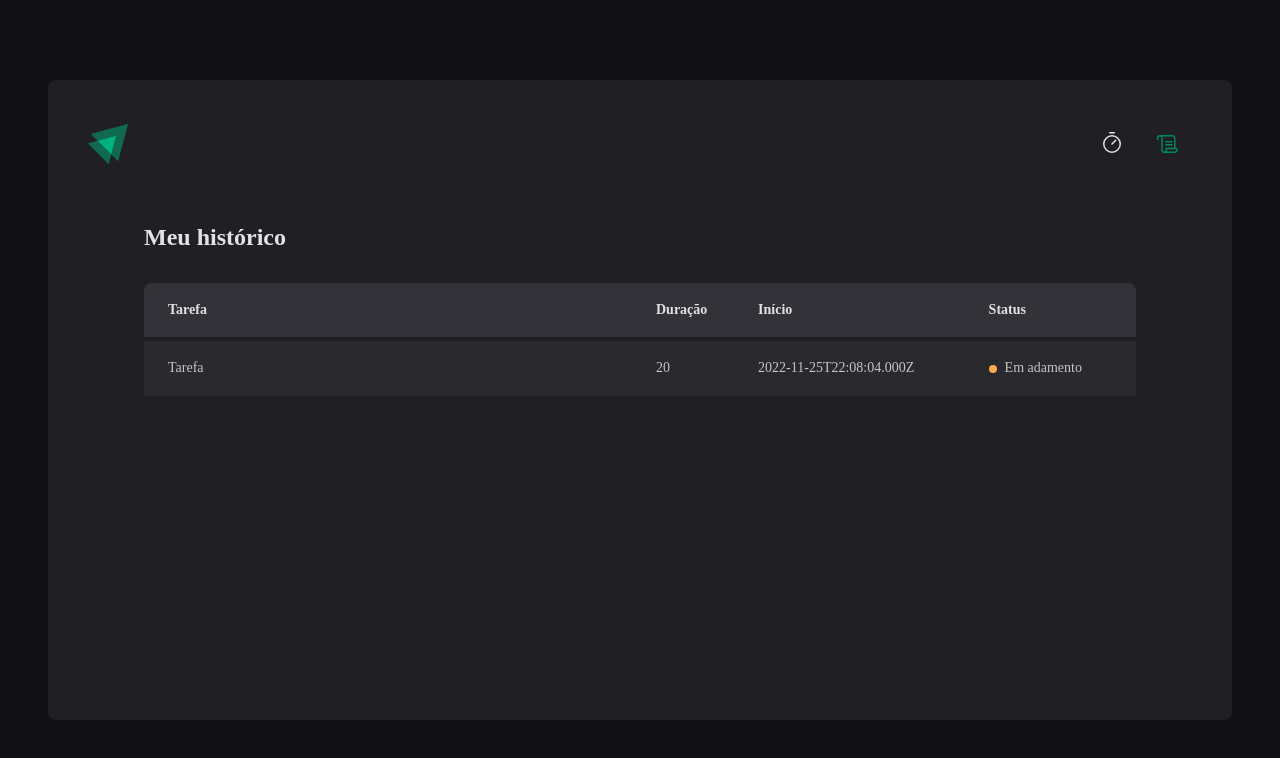
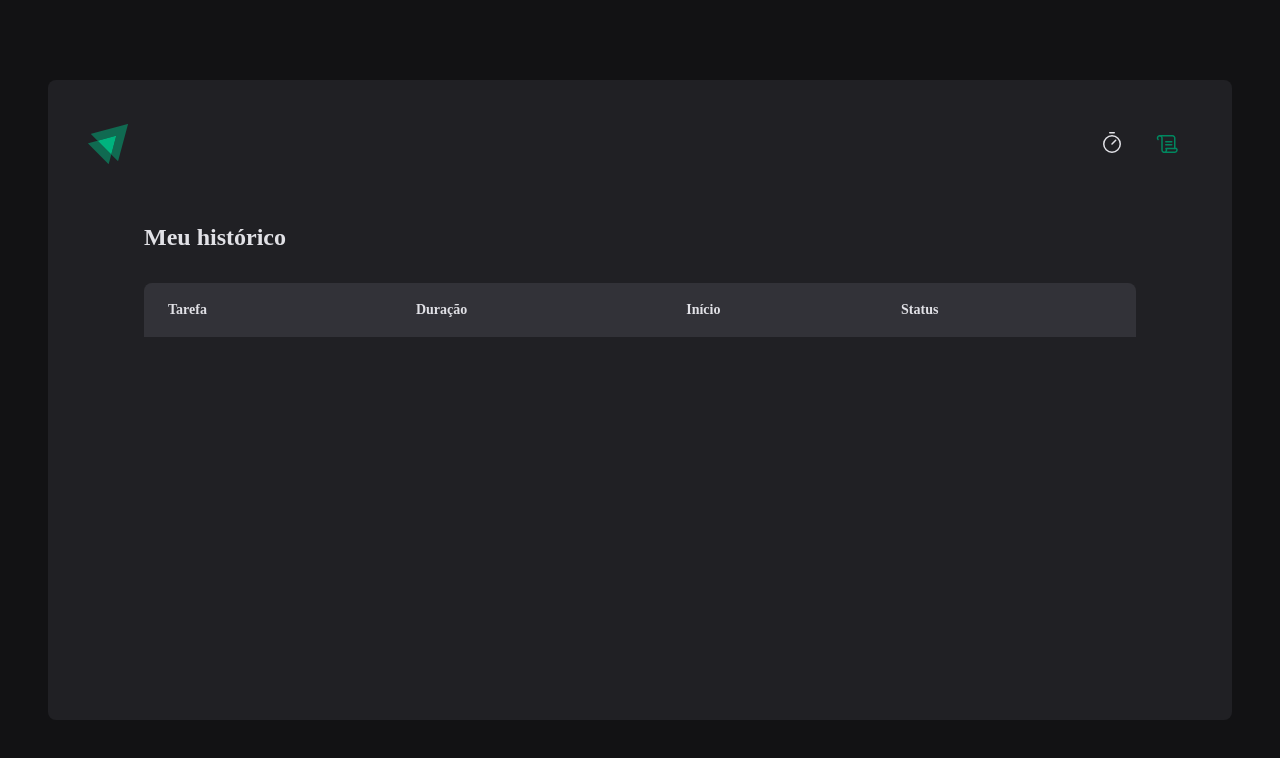
Before and after one commit to natasha-m-oliveira/ignite-timer, a React (Vite) app: page /history in a window 1280 px wide. Shown: the top 758 px of the page. Built offline with nearby package versions, Linux system fonts and the light colour scheme.

Commit message:
feat: create history list

```diff
--- a/src/App.tsx
+++ b/src/App.tsx
@@ -3,12 +3,15 @@ import { BrowserRouter } from 'react-router-dom'
 import { Router } from './Router'
 import { GlobalStyled } from './styles/global'
 import { defaultTheme } from './styles/themes/default'
+import { CyclesContextProvider } from './contexts/CyclesContext'
 
 export function App() {
   return (
     <ThemeProvider theme={defaultTheme}>
       <BrowserRouter>
-        <Router />
+        <CyclesContextProvider>
+          <Router />
+        </CyclesContextProvider>
       </BrowserRouter>
 
       <GlobalStyled />
--- a/src/components/Table/index.tsx
+++ b/src/components/Table/index.tsx
@@ -1,4 +1,3 @@
-/* eslint-disable react/jsx-key */
 import { useTable } from 'react-table'
 
 import { TableContainer } from './styles'
@@ -25,22 +24,43 @@ export function Table({ columns, data }: TableProps) {
     <TableContainer>
       <table {...getTableProps()}>
         <thead>
-          {headerGroups.map((headerGroup) => (
-            <tr {...headerGroup.getHeaderGroupProps()}>
-              {headerGroup.headers.map((column) => (
-                <th {...column.getHeaderProps()}>{column.render('Header')}</th>
-              ))}
-            </tr>
-          ))}
+          {headerGroups.map((headerGroup) => {
+            const { key, ...restHeaderGroupProps } =
+              headerGroup.getHeaderGroupProps()
+
+            return (
+              <tr key={key} {...restHeaderGroupProps}>
+                {headerGroup.headers.map((column) => {
+                  const { key, ...resetColumnProps } = column.getHeaderProps()
+
+                  return (
+                    <th key={key} {...resetColumnProps}>
+                      {column.render('Header')}
+                    </th>
+                  )
+                })}
+              </tr>
+            )
+          })}
         </thead>
+
         <tbody {...getTableBodyProps()}>
-          {rows.map((row, i) => {
+          {rows.map((row) => {
             prepareRow(row)
+
+            const { key, ...restRowProps } = row.getRowProps()
+
             return (
-              <tr {...row.getRowProps()} className="border-b border-gray-600">
+              <tr
+                key={key}
+                {...restRowProps}
+                className="border-b border-gray-600"
+              >
                 {row.cells.map((cell) => {
+                  const { key, ...restCelProps } = cell.getCellProps()
+
                   return (
-                    <td {...cell.getCellProps()} className="py-4 px-3">
+                    <td key={key} {...restCelProps} className="py-4 px-3">
                       {cell.render('Cell')}
                     </td>
                   )
--- /dev/null
+++ b/src/contexts/CyclesContext.tsx
@@ -0,0 +1,101 @@
+import { createContext, ReactNode, useState } from 'react'
+
+interface CreateCycleData {
+  task: string
+  minutesAmount: number
+}
+
+export interface Cycle {
+  id: string
+  task: string
+  minutesAmount: number
+  startDate: Date
+  interruptedDate?: Date
+  finishedDate?: Date
+}
+
+interface CyclesContextType {
+  cycles: Cycle[]
+  activeCycle: Cycle | undefined
+  activeCycleId: string | null
+  markCurrentCycleAsFinished: () => void
+  amountSecondsPassed: number
+  setSecondsPassed: (seconds: number) => void
+  createNewCycle: (data: CreateCycleData) => void
+  interruptCurrentCycle: () => void
+}
+
+export const CyclesContext = createContext({} as CyclesContextType)
+
+interface CyclesContextProviderProps {
+  children: ReactNode
+}
+
+export function CyclesContextProvider({
+  children,
+}: CyclesContextProviderProps) {
+  const [cycles, setCycles] = useState<Cycle[]>([])
+  const [activeCycleId, setActiveCycleId] = useState<string | null>(null)
+  const [amountSecondsPassed, setAmountSecondsPassed] = useState(0)
+
+  function setSecondsPassed(seconds: number) {
+    setAmountSecondsPassed(seconds)
+  }
+
+  function markCurrentCycleAsFinished() {
+    setCycles((state) =>
+      state.map((cycle) => {
+        if (cycle.id === activeCycleId) {
+          return { ...cycle, interruptedDate: new Date() }
+        }
+        return cycle
+      }),
+    )
+    setActiveCycleId(null)
+  }
+
+  function createNewCycle(data: CreateCycleData) {
+    const id = String(new Date().getTime())
+    const newCycle: Cycle = {
+      id,
+      task: data.task,
+      minutesAmount: data.minutesAmount,
+      startDate: new Date(),
+    }
+
+    setCycles((state) => [...state, newCycle])
+    setActiveCycleId(id)
+    setAmountSecondsPassed(0)
+  }
+
+  function interruptCurrentCycle() {
+    setCycles((state) =>
+      state.map((cycle) => {
+        if (cycle.id === activeCycleId) {
+          return { ...cycle, interruptedDate: new Date() }
+        }
+        return cycle
+      }),
+    )
+
+    setActiveCycleId(null)
+  }
+
+  const activeCycle = cycles.find((cycle) => cycle.id === activeCycleId)
+  return (
+    <CyclesContext.Provider
+      value={{
+        cycles,
+        activeCycle,
+        activeCycleId,
+        markCurrentCycleAsFinished,
+        amountSecondsPassed,
+        setSecondsPassed,
+        createNewCycle,
+        interruptCurrentCycle,
+      }}
+    >
+      {children}
+    </CyclesContext.Provider>
+  )
+}
--- a/src/pages/History/index.tsx
+++ b/src/pages/History/index.tsx
@@ -1,23 +1,18 @@
-import { useEffect, useMemo, useState } from 'react'
+import { useContext, useMemo } from 'react'
 import { Table, Cell } from '../../components/Table'
 import { Status } from '../../components/Table/styles'
+import { CyclesContext, Cycle } from '../../contexts/CyclesContext'
 import { HistoryContainer } from './styles'
 
-interface Task {
-  name: string
-  minutesAmount: number
-  createdAt: Date | string
-  status: string
-}
+export function History() {
+  const { cycles } = useContext(CyclesContext)
 
-export function History() {
-  const [items, setItems] = useState<Task[]>([])
   const columns = useMemo(
     () => [
       {
-        id: 'name',
+        id: 'task',
         Header: 'Tarefa',
-        accessor: 'name',
+        accessor: 'task',
       },
       {
         id: 'minutesAmount',
@@ -25,41 +20,35 @@ export function History() {
         accessor: 'minutesAmount',
       },
       {
-        id: 'createdAt',
+        id: 'startDate',
         Header: 'Início',
-        accessor: 'createdAt',
+        accessor: 'startDate',
+        Cell: ({ cell: { value } }: Cell<Date>) => {
+          return value.toISOString()
+        },
       },
       {
         id: 'status',
         Header: 'Status',
-        accessor: 'status',
-        Cell: ({ cell: { value } }: Cell<string>) => {
-          return <Status variant="yellow">{value}</Status>
+        accessor: '',
+        Cell: ({ row }: any) => {
+          if (row?.original?.finishedDate) {
+            return <Status variant="green">Concluído</Status>
+          }
+          if (row?.original?.interruptedDate) {
+            return <Status variant="red">Interrompido</Status>
+          }
+          return <Status variant="yellow">Em andamento</Status>
         },
       },
     ],
     [],
   )
 
-  function getTasks() {
-    setItems([
-      {
-        name: 'Tarefa',
-        minutesAmount: 20,
-        createdAt: new Date().toISOString(),
-        status: 'Em adamento',
-      },
-    ])
-  }
-
-  useEffect(() => {
-    getTasks()
-  }, [])
-
   return (
     <HistoryContainer>
       <h1>Meu histórico</h1>
-      <Table columns={columns} data={items} />
+      <Table columns={columns} data={cycles} />
     </HistoryContainer>
   )
 }
--- a/src/pages/Home/components/Countdown/index.tsx
+++ b/src/pages/Home/components/Countdown/index.tsx
@@ -1,6 +1,6 @@
+import { useContext, useEffect } from 'react'
 import { differenceInSeconds } from 'date-fns'
-import { useContext, useEffect } from 'react'
-import { CyclesContext } from '../..'
+import { CyclesContext } from '../../../../contexts/CyclesContext'
 import { CountdownContainer, Separator } from './styles'
 
 export function Countdown() {
--- a/src/pages/Home/components/NewCycleForm/index.tsx
+++ b/src/pages/Home/components/NewCycleForm/index.tsx
@@ -1,7 +1,7 @@
+import { useContext } from 'react'
+import { useFormContext } from 'react-hook-form'
 import { FormContainer, MinutesAmountInput, TaskInput } from './styles'
-import { useContext } from 'react'
-import { CyclesContext } from '../..'
-import { useFormContext } from 'react-hook-form'
+import { CyclesContext } from '../../../../contexts/CyclesContext'
 
 export function NewCycleForm() {
   const { activeCycle } = useContext(CyclesContext)
--- a/src/pages/Home/index.tsx
+++ b/src/pages/Home/index.tsx
@@ -1,4 +1,4 @@
-import { createContext, useState } from 'react'
+import { useContext } from 'react'
 import { FormProvider, useForm } from 'react-hook-form'
 import { HandPalm, Play } from 'phosphor-react'
 import { zodResolver } from '@hookform/resolvers/zod'
@@ -11,25 +11,7 @@ import {
 } from './styles'
 import { NewCycleForm } from './components/NewCycleForm'
 import { Countdown } from './components/Countdown'
-
-interface Cycle {
-  id: string
-  task: string
-  minutesAmount: number
-  startDate: Date
-  interruptedDate?: Date
-  finishedDate?: Date
-}
-
-interface CyclesContextType {
-  activeCycle: Cycle | undefined
-  activeCycleId: string | null
-  markCurrentCycleAsFinished: () => void
-  amountSecondsPassed: number
-  setSecondsPassed: (seconds: number) => void
-}
-
-export const CyclesContext = createContext({} as CyclesContextType)
+import { CyclesContext } from '../../contexts/CyclesContext'
 
 // Formulário
 // controlled -> useState
@@ -46,11 +28,8 @@ const newCycleFormValidationSchema = zod.object({
 type NewCycleFormData = zod.infer<typeof newCycleFormValidationSchema> // utilizando a tipagem criada automaticamente pelo zod
 
 export function Home() {
-  const [cycles, setCycles] = useState<Cycle[]>([])
-  const [activeCycleId, setActiveCycleId] = useState<string | null>(null)
-  const [amountSecondsPassed, setAmountSecondsPassed] = useState(0)
-
-  const activeCycle = cycles.find((cycle) => cycle.id === activeCycleId)
+  const { activeCycle, createNewCycle, interruptCurrentCycle } =
+    useContext(CyclesContext)
 
   const newCycleForm = useForm<NewCycleFormData>({
     resolver: zodResolver(newCycleFormValidationSchema),
@@ -62,49 +41,9 @@ export function Home() {
 
   const { handleSubmit, watch, reset } = newCycleForm
 
-  function setSecondsPassed(seconds: number) {
-    setAmountSecondsPassed(seconds)
-  }
-
-  function markCurrentCycleAsFinished() {
-    setCycles((state) =>
-      state.map((cycle) => {
-        if (cycle.id === activeCycleId) {
-          return { ...cycle, interruptedDate: new Date() }
-        }
-        return cycle
-      }),
-    )
-    setActiveCycleId(null)
-  }
-
   function handleCreateNewCycle(data: NewCycleFormData) {
-    const id = String(new Date().getTime())
-    const newCycle: Cycle = {
-      id,
-      task: data.task,
-      minutesAmount: data.minutesAmount,
-      startDate: new Date(),
-    }
-
-    setCycles((state) => [...state, newCycle])
-    setActiveCycleId(id)
-    setAmountSecondsPassed(0)
-
+    createNewCycle(data)
     reset()
-  }
-
-  function handleInterruptCycle() {
-    setCycles((state) =>
-      state.map((cycle) => {
-        if (cycle.id === activeCycleId) {
-          return { ...cycle, interruptedDate: new Date() }
-        }
-        return cycle
-      }),
-    )
-
-    setActiveCycleId(null)
   }
 
   const task = watch('task')
@@ -113,24 +52,14 @@ export function Home() {
   return (
     <HomeContainer>
       <form onSubmit={handleSubmit(handleCreateNewCycle)}>
-        <CyclesContext.Provider
-          value={{
-            activeCycle,
-            activeCycleId,
-            markCurrentCycleAsFinished,
-            amountSecondsPassed,
-            setSecondsPassed,
-          }}
-        >
-          <FormProvider {...newCycleForm}>
-            <NewCycleForm />
-          </FormProvider>
+        <FormProvider {...newCycleForm}>
+          <NewCycleForm />
+        </FormProvider>
 
-          <Countdown />
-        </CyclesContext.Provider>
+        <Countdown />
 
         {activeCycle ? (
-          <StopCountdownButton type="button" onClick={handleInterruptCycle}>
+          <StopCountdownButton type="button" onClick={interruptCurrentCycle}>
             <HandPalm size={24} /> Interromper
           </StopCountdownButton>
         ) : (
```
